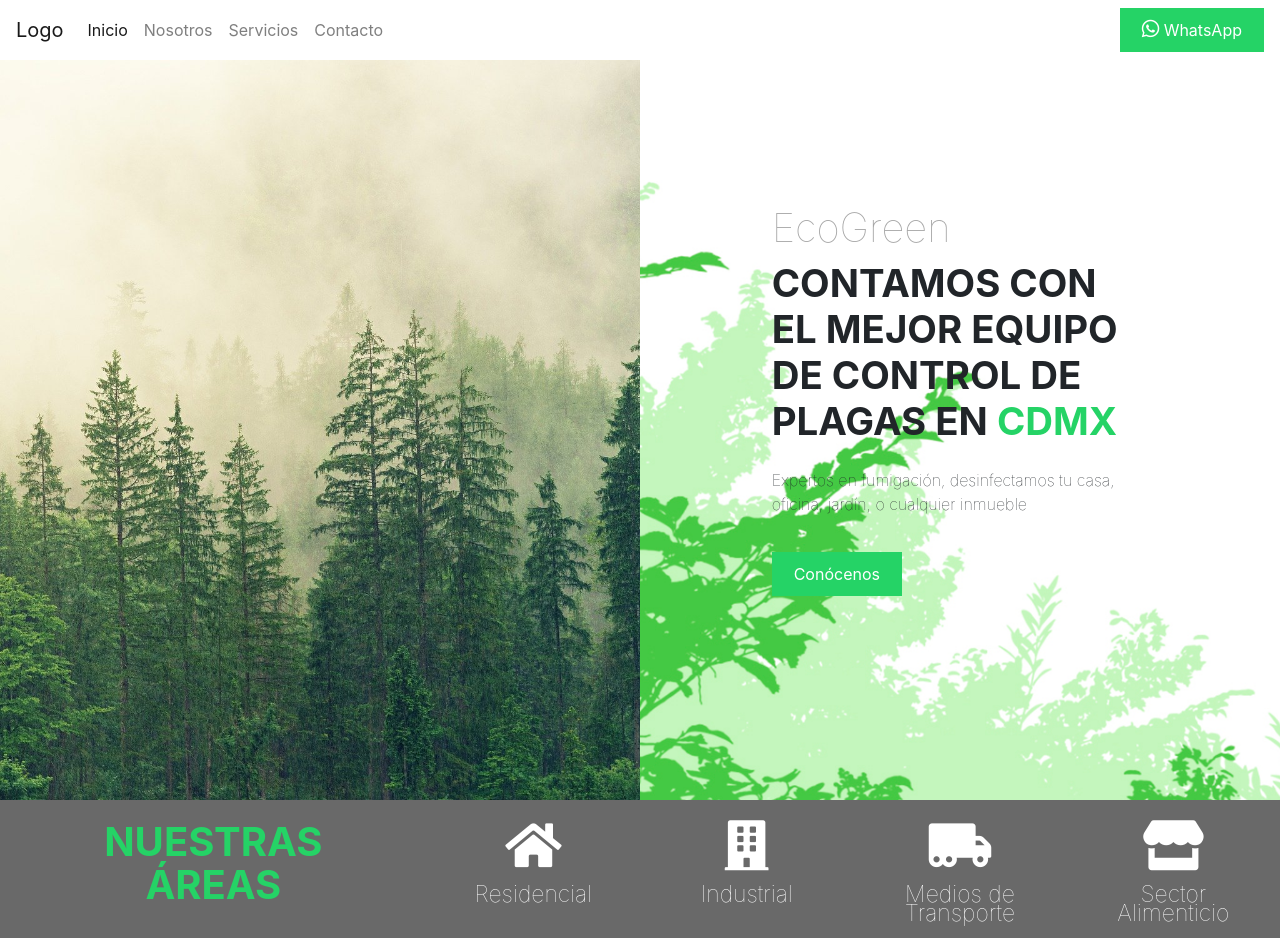
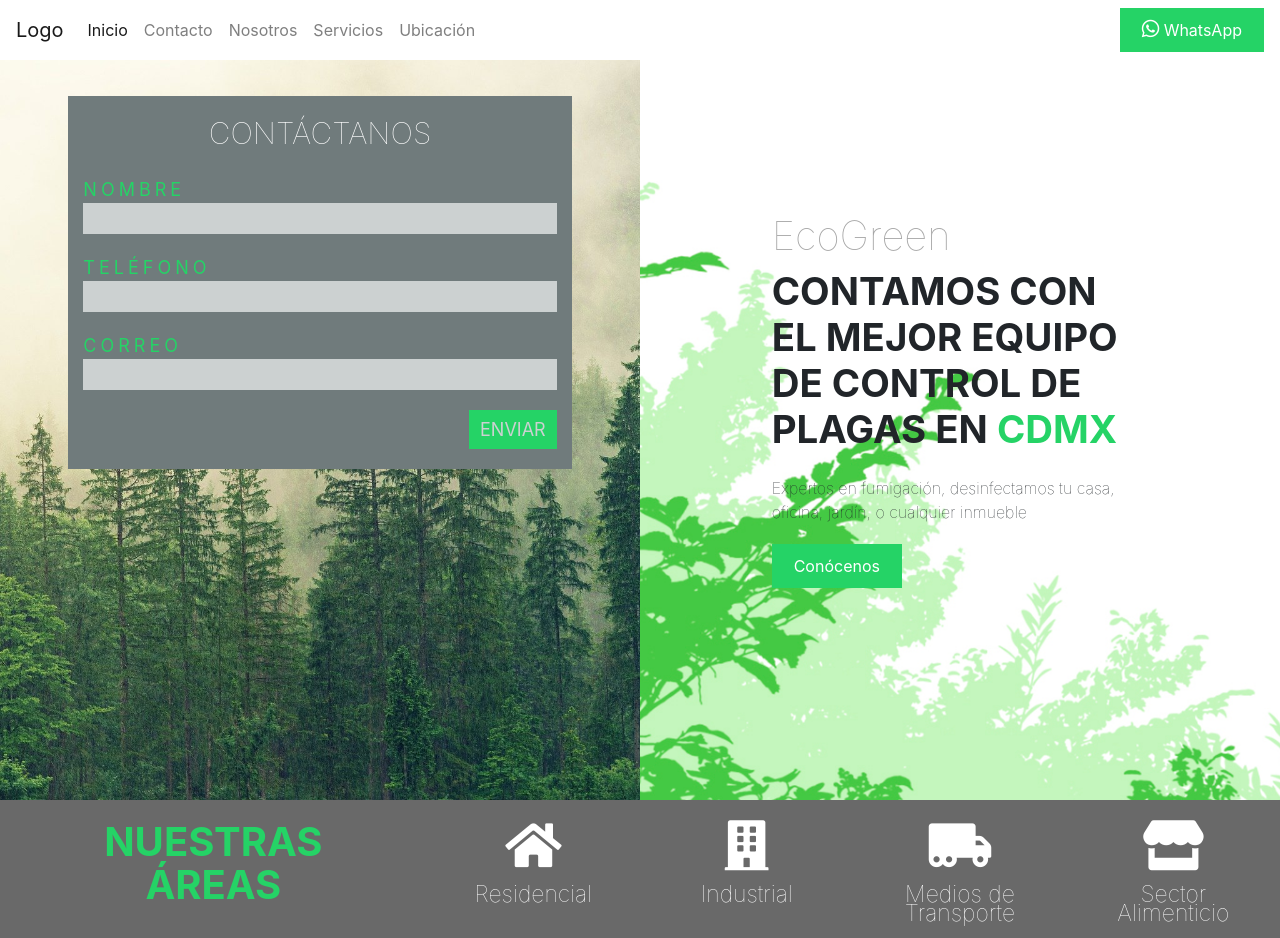
Before and after one commit to YisusJuarez/EcoGreen, a PHP site: page / in a window 1280 px wide. Shown: the top 938 px of the page. Run offline with PHP 8.4, Linux system fonts and the light colour scheme; some libraries are stand-ins or nearby versions.

Commit message:
Formulario de contacto design

```diff
--- a/css/index.css
+++ b/css/index.css
@@ -300,6 +300,46 @@ background-attachment: fixed;
     line-height: 43px;
 
 }
+.form-input{
+    width: 100%;
+    border: 1px solid #CCD1D1;
+    background-color: #CCD1D1;
+    color: black;
+    font-size: 18px;
+
+}
+.form-bg{
+    background-color: #707B7C;
+    padding: 15px;
+    padding-bottom: 20px;
+}
+.form-titles{
+    font-size: 18px;
+    font-weight: normal;
+    letter-spacing: 4px;
+    color: #25d366;
+    margin-bottom: 0px;
+    margin-top: 20px;
+}
+.form-title{
+    color: white;
+    font-weight: lighter;
+    text-align: center;
+    font-size: 30px;
+}
+.btn-form{
+    display: block;
+    margin-left: auto;
+    padding-left: 10px;
+    padding-right: 10px;
+    border: 1px solid #25d366;
+    background-color: #25d366;
+    color: #CCD1D1;
+    padding-top: 5px;
+    padding-bottom: 5px;
+    font-size: 18px;
+    margin-top: 20px;
+}
 @media(max-width:652px){
     .title-servicios-2{
         color: white;
--- a/index.html
+++ b/index.html
@@ -25,13 +25,16 @@
           <a class="nav-link" href="#">Inicio <span class="sr-only">(current)</span></a>
         </li>
         <li class="nav-item">
-          <a class="nav-link" href="#">Nosotros</a>
+          <a class="nav-link" href="#">Contacto</a>
+        </li>
+        <li class="nav-item">
+          <a class="nav-link" href="#" tabindex="-1" aria-disabled="true">Nosotros</a>
         </li>
         <li class="nav-item">
           <a class="nav-link" href="#" tabindex="-1" aria-disabled="true">Servicios</a>
         </li>
         <li class="nav-item">
-          <a class="nav-link" href="#" tabindex="-1" aria-disabled="true">Contacto</a>
+          <a class="nav-link" href="#" tabindex="-1" aria-disabled="true">Ubicación</a>
         </li>
       </ul>
       <div class=" my-2 my-lg-0">
@@ -41,7 +44,22 @@
   </nav>
   <div class="container-fluid">
     <div class="row no-gutter">
-      <div class="d-none d-md-flex col-md-4 col-lg-6 bg-image"></div>
+      <div class=" col-md-4 col-lg-6 bg-image py-5 d-md-block d-none">
+        <div class="row">
+          <div class="col-md-10  mx-auto py-5">
+            <form class="form-bg">
+              <p class="form-title">CONTÁCTANOS</p>
+              <p class="form-titles">NOMBRE</p class="form-titles">
+              <input class="form-input" type="text">
+              <p class="form-titles">TELÉFONO</p>
+              <input class="form-input" type="text">
+              <p class="form-titles">CORREO</p>
+              <input class="form-input" type="text">
+              <input type="button" class="btn-form" value="ENVIAR">
+            </form>
+          </div>
+        </div>
+      </div>
       <div class="col-md-8 col-lg-6 bg-image-2">
         <div class="login d-flex align-items-center py-5">
           <div class="container">
@@ -53,9 +71,26 @@
                 <p class="sub-text-inicial">Expertos en fumigación, desinfectamos tu casa, oficina, jardín, o cualquier
                   inmueble</p>
                 <!--IZQ INFO-->
-                <button class="btn-oikos btn-oikos-2">Conócenos</button>
+                <button class="btn-oikos btn-oikos-2 d-md-block d-none">Conócenos</button>
+                <button class="btn-oikos btn-oikos-2 d-md-none">Contáctanos</button>
               </div>
             </div>
+          </div>
+        </div>
+      </div>
+      <div class=" col-md-4 col-lg-6 bg-image py-5 d-md-none">
+        <div class="row">
+          <div class="col-md-10  mx-auto py-5">
+            <form class="form-bg">
+              <p class="form-title">CONTÁCTANOS</p>
+              <p class="form-titles">NOMBRE</p class="form-titles">
+              <input class="form-input" type="text">
+              <p class="form-titles">TELÉFONO</p>
+              <input class="form-input" type="text">
+              <p class="form-titles">CORREO</p>
+              <input class="form-input" type="text">
+              <input type="button" class="btn-form" value="ENVIAR">
+            </form>
           </div>
         </div>
       </div>
```
